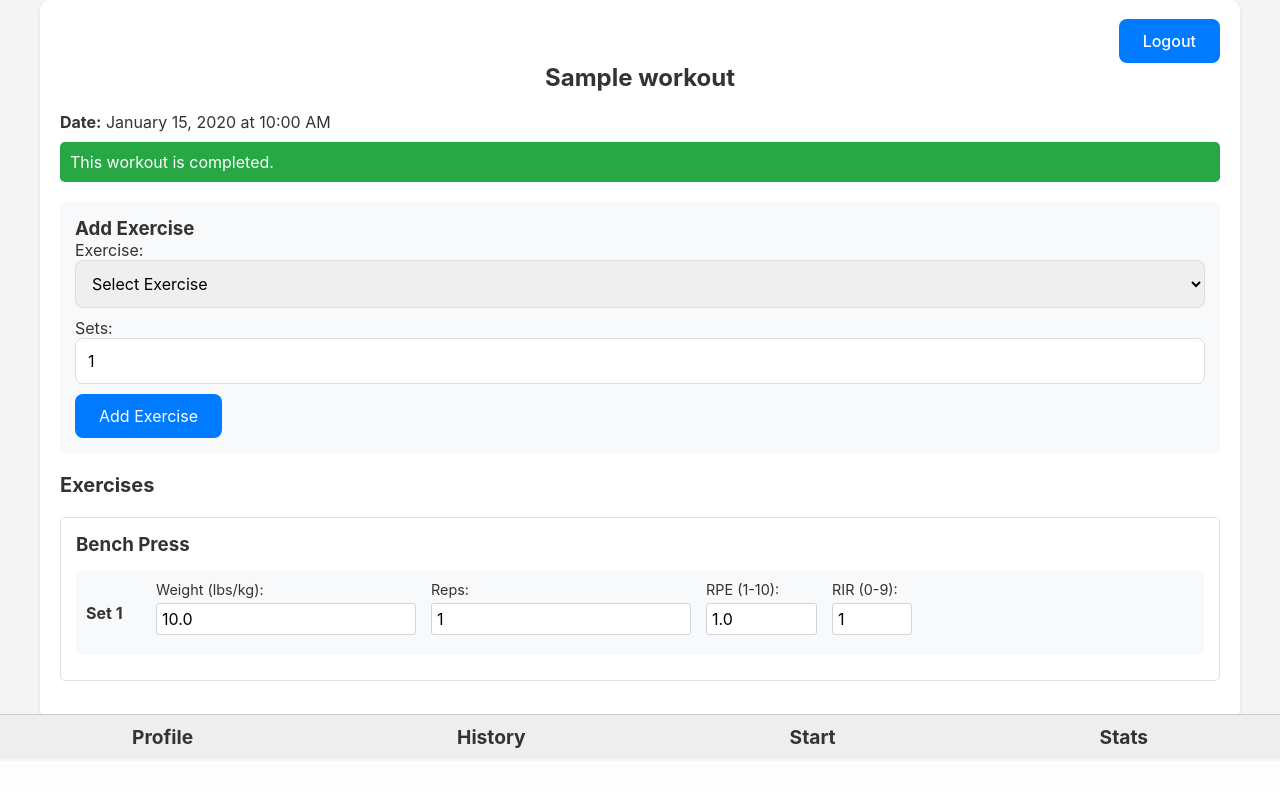
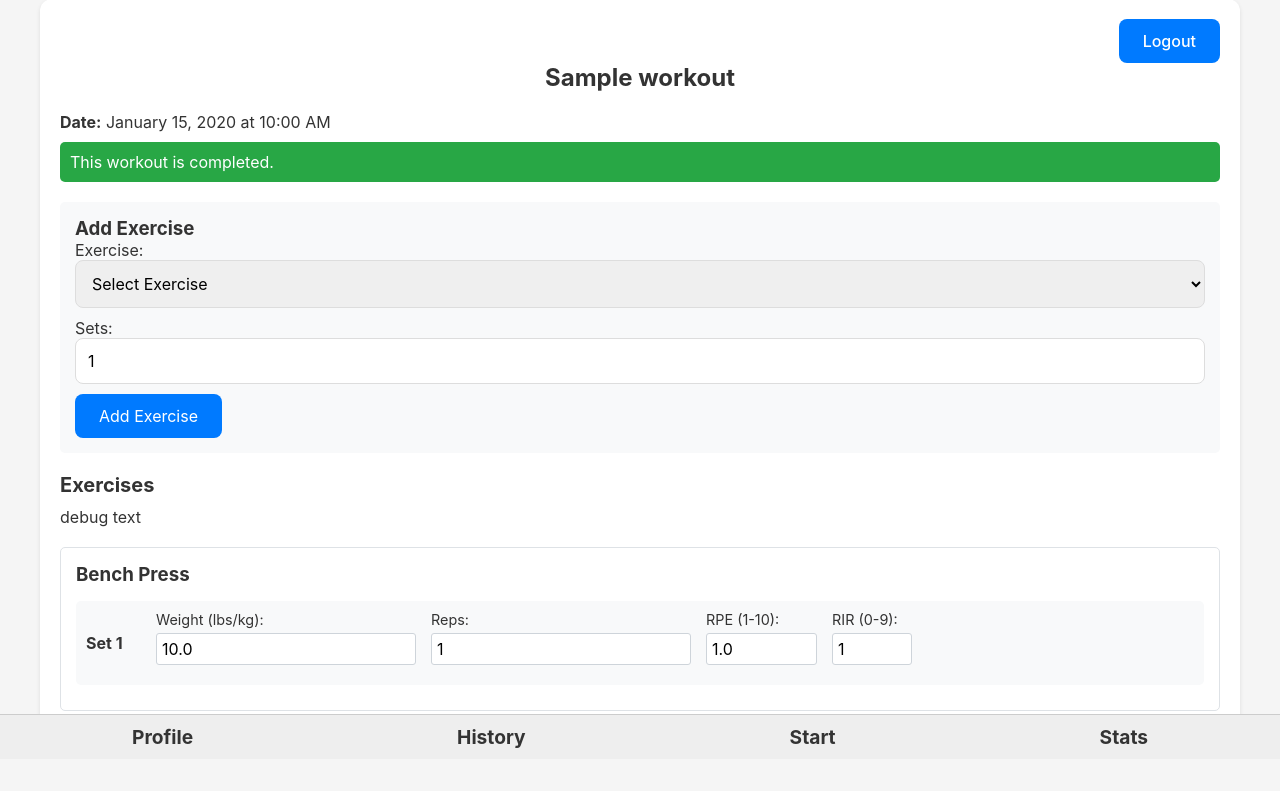
Before and after one commit to dianaargn/team-do-over, a Flask app: page /workout/1 in a window 1280 px wide. Shown: the part 41-832 px from the top of the page. Before the commit the page ends 800 px from the top, so only its background shows below. Run offline with Flask 3, Linux system fonts and the light colour scheme; a user stored in the database is signed in; data comes from the database, SQL or seed files in the repository; tables that the repository leaves empty hold one stand-in row (values such as "Sample post").

Commit message:
updated view_workout to have debug text

```diff
--- a/templates/view_workout.html
+++ b/templates/view_workout.html
@@ -52,6 +52,7 @@
         <input type="hidden" name="action" id="formAction">
 
         {% for exercise_name, sets in workout.sets|groupby('exercise.name') %}
+        <p>debug text</p>
         <div class="exercise-container">
             <div class="exercise-header">
                 <h3>{{ exercise_name }}</h3>
@@ -121,7 +122,7 @@
                                        name="sets[{{ s.id }}][rir]"
                                        id="rir_{{ s.id }}"
                                        min="0"
-                                       max="9"
+                                        max="9"
                                        value="{{ s.rir or '' }}"
                                        {% if workout.completed %}readonly{% endif %}
                                        onchange="handleInputChange(this)">
```
